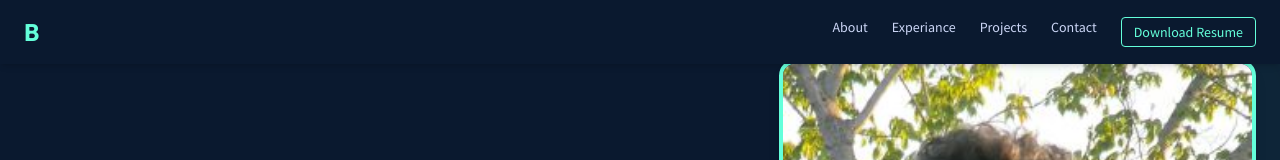
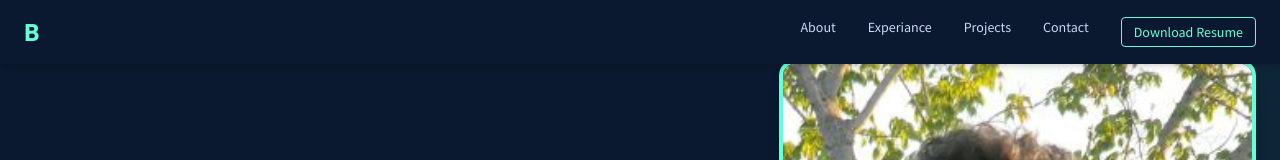
Before and after one commit to Bilal-121/bilal-portfolio, a React (Vite) app: page / in a window 1280 px wide. Shown: the top 160 px of the page. Built offline with nearby package versions, Linux system fonts and the light colour scheme.

Commit message:
Nav bar adjustment for small device

```diff
--- a/src/components/Navbar.jsx
+++ b/src/components/Navbar.jsx
@@ -10,7 +10,7 @@ export default function Navbar() {
         </div>
 
         {/* Nav Links */}
-        <nav className="hidden md:flex gap-6 font-body text-sm text-[#ccd6f6]">
+        <nav className="flex flex-col sm:flex-row gap-8 font-body text-sm text-[#ccd6f6]">
           <a href="#about" className="hover:text-accent transition-all duration-200">
             About
           </a>
```
